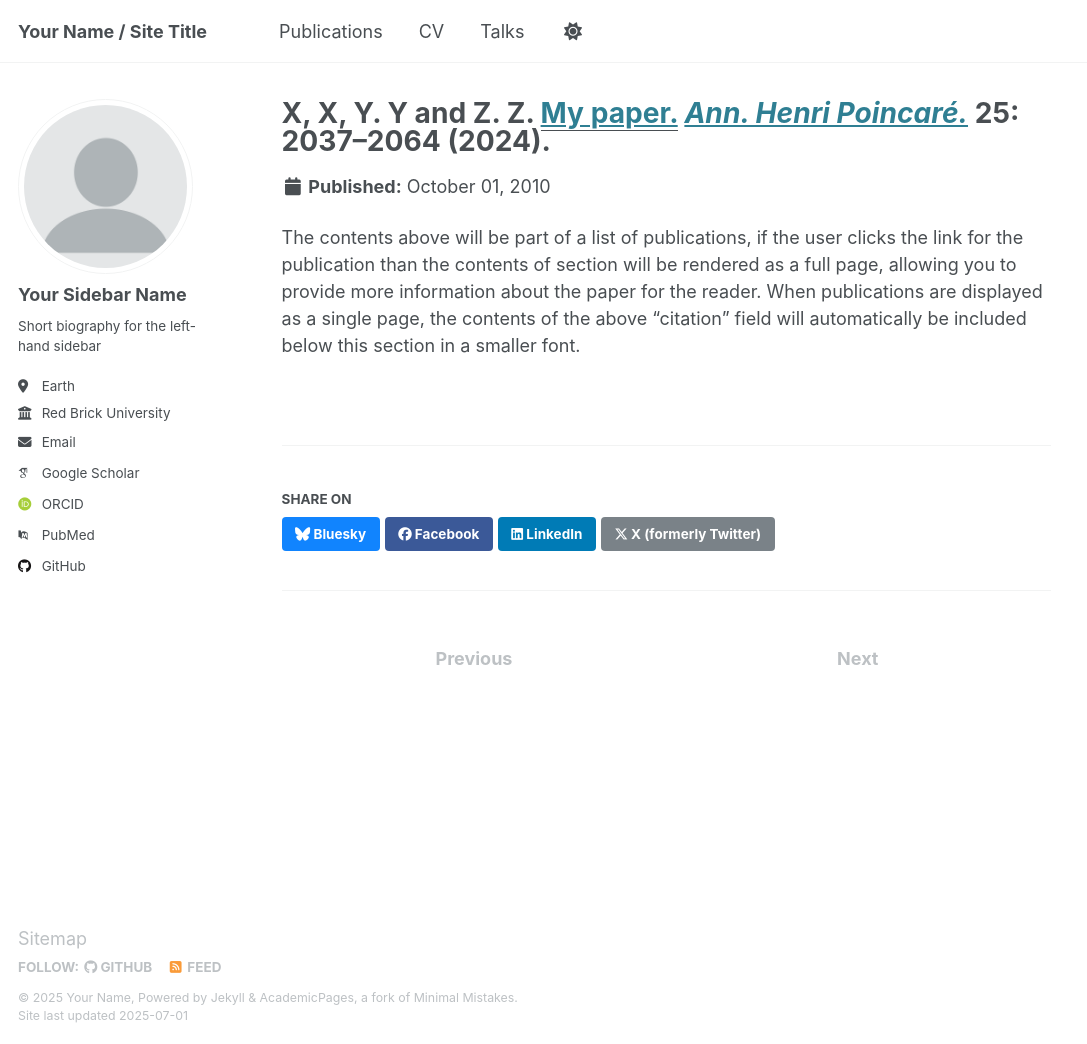
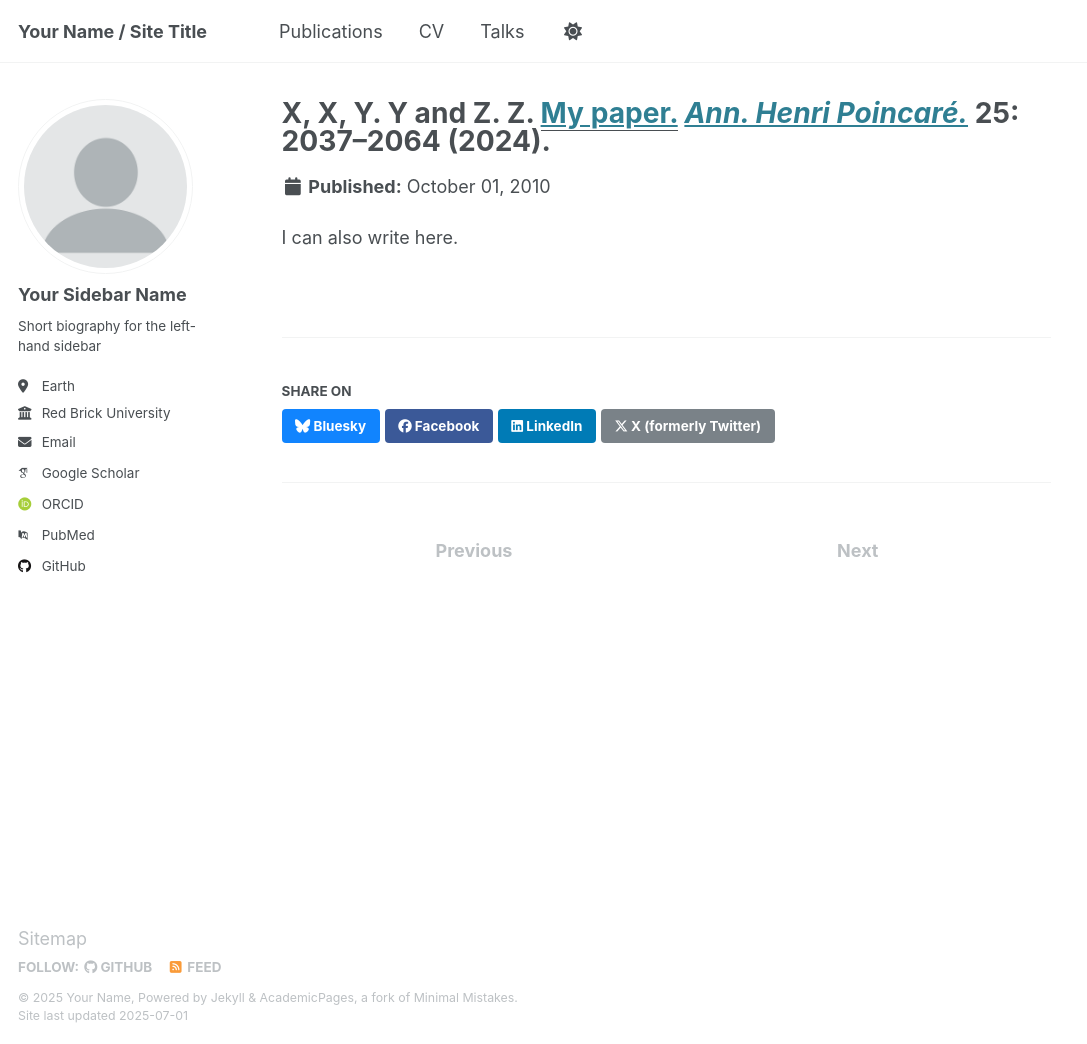
Before and after one commit to leonardferdinand/leonardferdinand.github.io, a Jekyll site: the page built from _publications/2010-10-01-paper-title-number-2.md, in a window 1280 px wide and 1044 px high. Shown: the whole window, without its empty margins (0-1087 px from the left). Built offline with Jekyll 4.4.1, drawn with Linux system fonts in a browser that asks for light colours; some web fonts are replaced.

Commit message:
Update 2010-10-01-paper-title-number-2.md

```diff
--- a/_publications/2010-10-01-paper-title-number-2.md
+++ b/_publications/2010-10-01-paper-title-number-2.md
@@ -11,4 +11,4 @@ category: manuscripts
 #citation: 'Your Name, You. (2010). &quot;Paper Title Number 2.&quot; <i>Journal 1</i>. 1(2).'
 ---
 
-The contents above will be part of a list of publications, if the user clicks the link for the publication than the contents of section will be rendered as a full page, allowing you to provide more information about the paper for the reader. When publications are displayed as a single page, the contents of the above "citation" field will automatically be included below this section in a smaller font.
+I can also write here.
```
